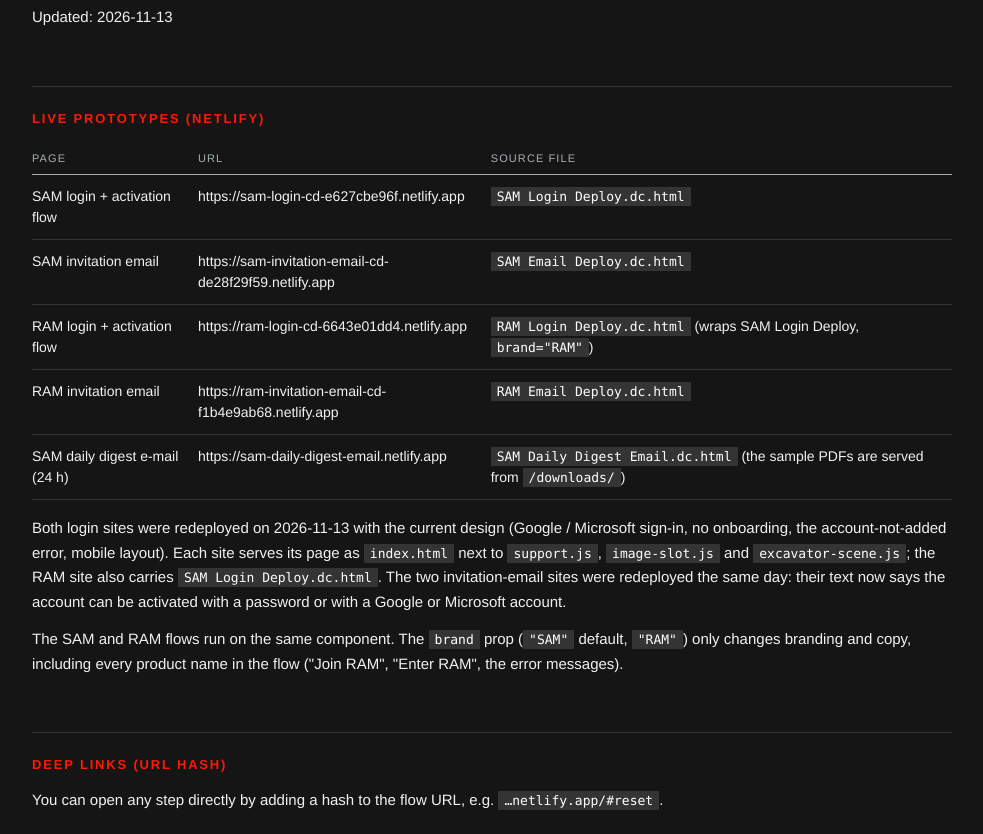
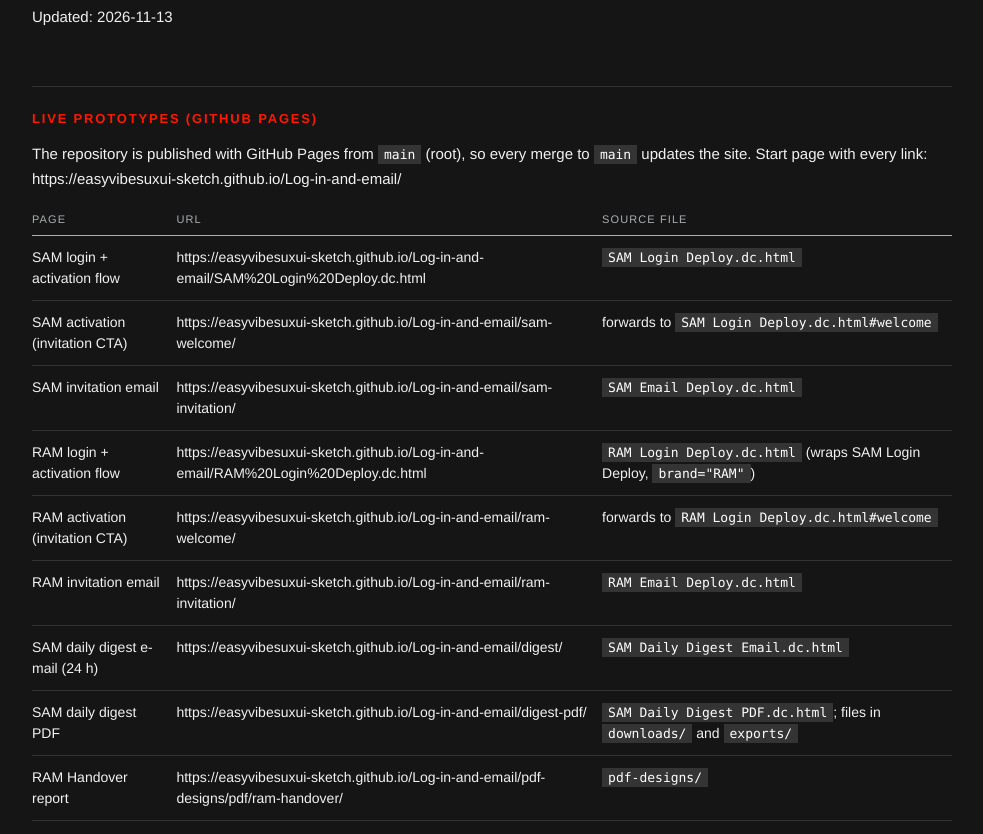
Before and after one commit to easyvibesuxui-sketch/Log-in-and-email, a plain HTML site: page handoff-src.html in a window 1280 px wide. Shown: the part 106-940 px from the top of the page, without its empty margins (148-1131 px from the left). Drawn offline with Linux system fonts and the light colour scheme.

Commit message:
Invitation e-mails: Activate account opens the GitHub Pages flow
- SAM deploy e-mail -> sam-welcome/, RAM deploy e-mail -> ram-welcome/
  (link used -> #used, broken -> #invalid).
- Canvas RAM invitation e-mail now links to the RAM pages, not the SAM ones.
- Short links sam-invitation/ and ram-invitation/; HANDOFF lists the GitHub
  Pages links and notes the Netlify sites no longer update.

Co-Authored-By: Claude Opus 5.5 <noreply@anthropic.com>
Claude-Session: https://claude.ai/code/session_012uAC5HbLgMAGRn54yTkR2E

```diff
--- a/handoff-src.html
+++ b/handoff-src.html
@@ -17,7 +17,8 @@ td{padding:11px 14px 11px 0;border-bottom:1px solid #343434;color:#f1f1f1;vertic
 <template id="__bundler_thumbnail" data-bg-color="#151515"><svg xmlns="http://www.w3.org/2000/svg" viewBox="0 0 100 100"><rect width="100" height="100" fill="#151515"/><rect x="30" y="42" width="40" height="16" fill="#ff1900"/></svg></template>
 <main><h1>SAM / RAM — Auth &amp; Activation Handoff</h1>
 <p>Updated: 2026-11-13</p>
-<h2>Live prototypes (Netlify)</h2>
+<h2>Live prototypes (GitHub Pages)</h2>
+<p>The repository is published with GitHub Pages from <code>main</code> (root), so every merge to <code>main</code> updates the site. Start page with every link: https://easyvibesuxui-sketch.github.io/Log-in-and-email/</p>
 <div class="t"><table>
 <thead>
 <tr>
@@ -29,35 +30,55 @@ td{padding:11px 14px 11px 0;border-bottom:1px solid #343434;color:#f1f1f1;vertic
 <tbody>
 <tr>
 <td>SAM login + activation flow</td>
-<td>https://sam-login-cd-e627cbe96f.netlify.app</td>
+<td>https://easyvibesuxui-sketch.github.io/Log-in-and-email/SAM%20Login%20Deploy.dc.html</td>
 <td><code>SAM Login Deploy.dc.html</code></td>
 </tr>
 <tr>
+<td>SAM activation (invitation CTA)</td>
+<td>https://easyvibesuxui-sketch.github.io/Log-in-and-email/sam-welcome/</td>
+<td>forwards to <code>SAM Login Deploy.dc.html#welcome</code></td>
+</tr>
+<tr>
 <td>SAM invitation email</td>
-<td>https://sam-invitation-email-cd-de28f29f59.netlify.app</td>
+<td>https://easyvibesuxui-sketch.github.io/Log-in-and-email/sam-invitation/</td>
 <td><code>SAM Email Deploy.dc.html</code></td>
 </tr>
 <tr>
 <td>RAM login + activation flow</td>
-<td>https://ram-login-cd-6643e01dd4.netlify.app</td>
+<td>https://easyvibesuxui-sketch.github.io/Log-in-and-email/RAM%20Login%20Deploy.dc.html</td>
 <td><code>RAM Login Deploy.dc.html</code> (wraps SAM Login Deploy, <code>brand="RAM"</code>)</td>
 </tr>
 <tr>
+<td>RAM activation (invitation CTA)</td>
+<td>https://easyvibesuxui-sketch.github.io/Log-in-and-email/ram-welcome/</td>
+<td>forwards to <code>RAM Login Deploy.dc.html#welcome</code></td>
+</tr>
+<tr>
 <td>RAM invitation email</td>
-<td>https://ram-invitation-email-cd-f1b4e9ab68.netlify.app</td>
+<td>https://easyvibesuxui-sketch.github.io/Log-in-and-email/ram-invitation/</td>
 <td><code>RAM Email Deploy.dc.html</code></td>
 </tr>
 <tr>
 <td>SAM daily digest e-mail (24 h)</td>
-<td>https://sam-daily-digest-email.netlify.app</td>
-<td><code>SAM Daily Digest Email.dc.html</code> (the sample PDFs are served from <code>/downloads/</code>)</td>
+<td>https://easyvibesuxui-sketch.github.io/Log-in-and-email/digest/</td>
+<td><code>SAM Daily Digest Email.dc.html</code></td>
+</tr>
+<tr>
+<td>SAM daily digest PDF</td>
+<td>https://easyvibesuxui-sketch.github.io/Log-in-and-email/digest-pdf/</td>
+<td><code>SAM Daily Digest PDF.dc.html</code>; files in <code>downloads/</code> and <code>exports/</code></td>
+</tr>
+<tr>
+<td>RAM Handover report</td>
+<td>https://easyvibesuxui-sketch.github.io/Log-in-and-email/pdf-designs/pdf/ram-handover/</td>
+<td><code>pdf-designs/</code></td>
 </tr>
 </tbody>
 </table></div>
-<p>Both login sites were redeployed on 2026-11-13 with the current design (Google / Microsoft sign-in, no onboarding, the account-not-added error, mobile layout). Each site serves its page as <code>index.html</code> next to <code>support.js</code>, <code>image-slot.js</code> and <code>excavator-scene.js</code>; the RAM site also carries <code>SAM Login Deploy.dc.html</code>. The two invitation-email sites were redeployed the same day: their text now says the account can be activated with a password or with a Google or Microsoft account.</p>
+<p>The "Activate account" button of both deploy e-mails points to these GitHub links: SAM to <code>sam-welcome/</code>, RAM to <code>ram-welcome/</code> (link used: <code>RAM Login Deploy.dc.html#used</code>, broken: <code>#invalid</code>). The older Netlify sites (sam-login-cd-e627cbe96f, ram-login-cd-6643e01dd4, sam-invitation-email-cd-de28f29f59, ram-invitation-email-cd-f1b4e9ab68, sam-daily-digest-email) stopped updating when the Netlify account ran out of credits on 2026-11-20 and show an older version.</p>
 <p>The SAM and RAM flows run on the same component. The <code>brand</code> prop (<code>"SAM"</code> default, <code>"RAM"</code>) only changes branding and copy, including every product name in the flow ("Join RAM", "Enter RAM", the error messages).</p>
 <h2>Deep links (URL hash)</h2>
-<p>You can open any step directly by adding a hash to the flow URL, e.g. <code>…netlify.app/#reset</code>.</p>
+<p>You can open any step directly by adding a hash to the flow URL, e.g. <code>…/SAM%20Login%20Deploy.dc.html#reset</code>.</p>
 <div class="t"><table>
 <thead>
 <tr>
```
Also changed, not shown: HANDOFF.md (+14 -8 lines), RAM Email Deploy.dc.html (+1 -1 lines), RAM Invitation Email.dc.html (+1 -1 lines), SAM Email Deploy.dc.html (+1 -1 lines), SAM RAM Handoff.html (+1 -1 lines), index.html (+2 -2 lines), ram-invitation/index.html (added, +5 -0 lines), sam-invitation/index.html (added, +5 -0 lines).
